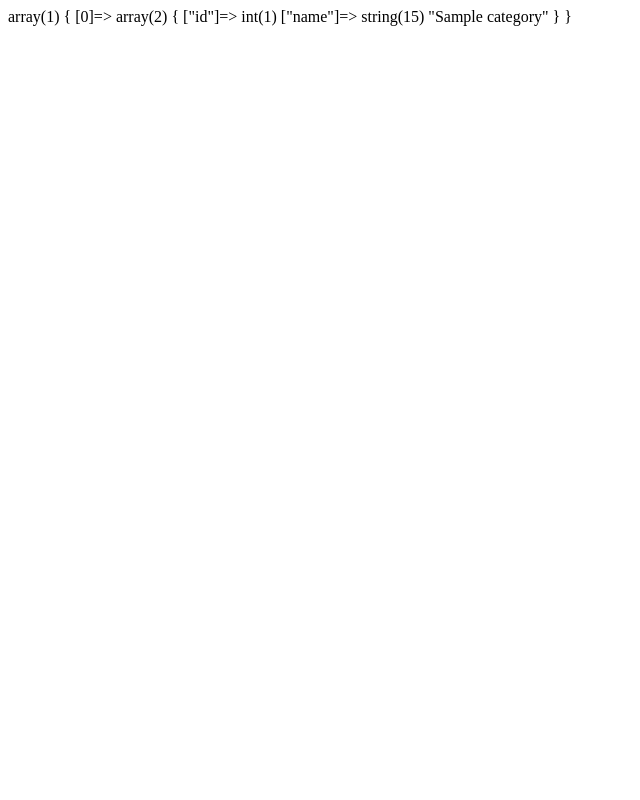
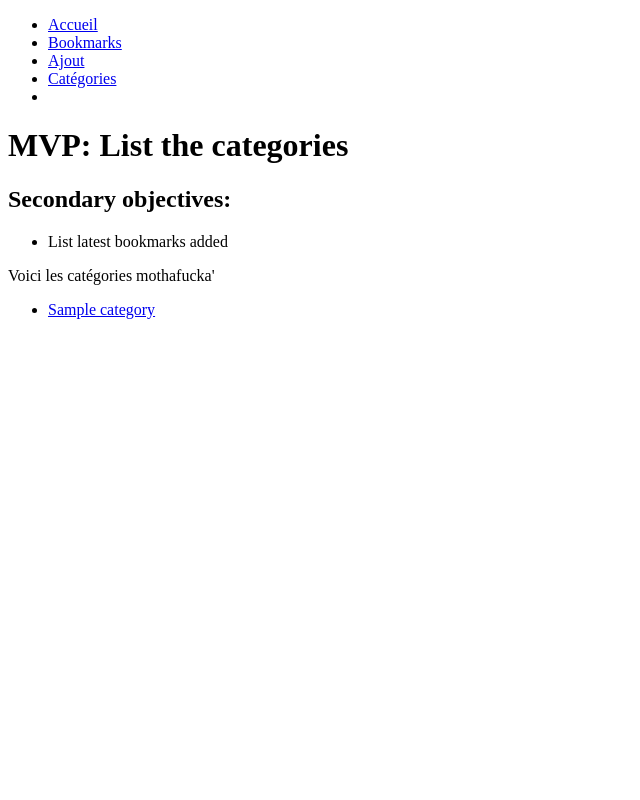
Before and after one commit to RomainVandevoorde/Lovelace-Bookmarks, a PHP site: page /Lovelace-Bookmarks/category2.php in a window 1280 px wide. Shown: the whole page, without its empty margins (0-640 px from the left). Run offline with PHP 8.4, Linux system fonts and the light colour scheme; tables that the repository leaves empty hold one stand-in row (values such as "Sample post"); some libraries are stand-ins or nearby versions.

Commit message:
minor fixes

```diff
--- a/category2.php
+++ b/category2.php
@@ -3,32 +3,25 @@
 require_once __DIR__."/includes/global.php";
 require_once __DIR__."/db.php";
 
-if(!isset($_GET['id']) || $_GET['id'] < 0) {
+if(!isset($_GET['id']) || $_GET['id'] < 1) {
 
   $req = $bdd->query("SELECT * FROM categories");
   $data = $req->fetchAll(PDO::FETCH_ASSOC);
-  var_dump($data);
-  if(!$data) $twig->render('bookmarks.html', array('errors'=>array('Failed to fetch categories')));
-  else $twig->render('categories.html', $data);
 
-  exit;
-
-  // echo $template->render(array('bookmarks'=>array(array('titre'=>'nope'))));
+  if(!$data) echo $twig->render('bookmarks.html', array('errors'=>array('Failed to fetch categories')));
+  else echo $twig->render('categories.html', array('categories'=>$data));
 
 }
 
 else {
 
   $req = $bdd->prepare("SELECT * FROM bookmarks WHERE category_id = ?");
-  $req->execute(array($_GET['id']));
+  $req->execute(array(intval($_GET['id'])));
   $data = $req->fetchAll(PDO::FETCH_ASSOC);
 
-  echo $template->render('bookmarks.html', array('bookmarks' => $data));
-
+  echo $twig->render('bookmarks.html', array('bookmarks' => $data));
 
 }
 
 
-
-
 ?>
--- a/db.php
+++ b/db.php
@@ -10,12 +10,7 @@
 
     }
 
-?>
 
-<!--A ajouter dans bookmarks user category //( ou plutot index)  ??
-    plutot faire un require ?? ou possiblité d'avoir un conflit ??
--->
-<?php
 // h // ??
 // include 'db.php'; // ???
 // $db = new DB(); // new db ? trop de changement par rapport à l'ancien et surtout pas vraiment de lien entre les deux, plus ajouts que changement.
--- a/templates/categories.html
+++ b/templates/categories.html
@@ -10,9 +10,11 @@
 </p>
 
 <div>
-  <p>Voici les 10 premiers bookmarks mothafucka'</p>
-  {% for bookmark in data %}
-  <li>{{ bookmark.titre }}</li>
-  {% endfor %}
+  <p>Voici les catégories mothafucka'</p>
+  <ul>
+    {% for category in categories %}
+    <li><a href="category2.php?id={{ category.id }}">{{ category.name }}</a></li>
+    {% endfor %}
+  </ul>
 </div>
 {% endblock %}
--- a/templates/main.html
+++ b/templates/main.html
@@ -14,11 +14,13 @@
 <body>
 
   <nav>
-    <li><a href="index.php">Accueil</a></li>
-    <li><a href="bookmarks.php">Bookmarks</a></li>
-    <li><a href="bookmark.php?action=add">Ajout</a></li>
-    <li><a href="category2.php">Catégories</a></li>
-    <li><a href=""></a></li>
+    <ul>
+      <li><a href="index.php">Accueil</a></li>
+      <li><a href="bookmarks.php">Bookmarks</a></li>
+      <li><a href="bookmark.php?action=add">Ajout</a></li>
+      <li><a href="category2.php">Catégories</a></li>
+      <li><a href=""></a></li>
+    </ul>
   </nav>
 
   {% if errors is defined %}
```
